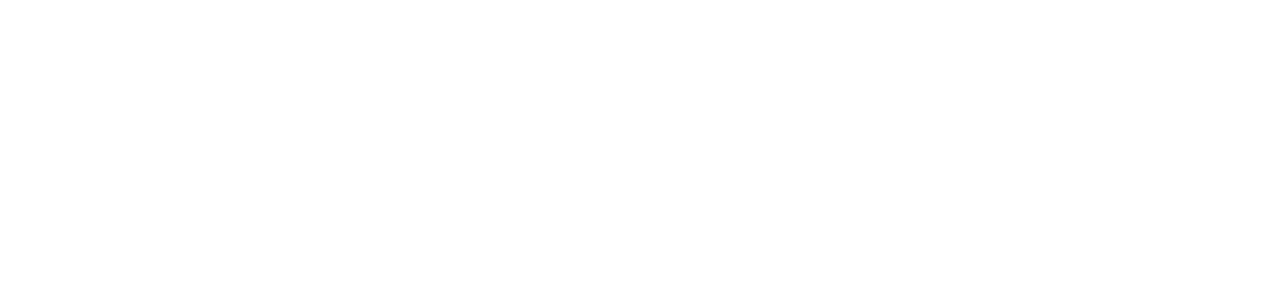
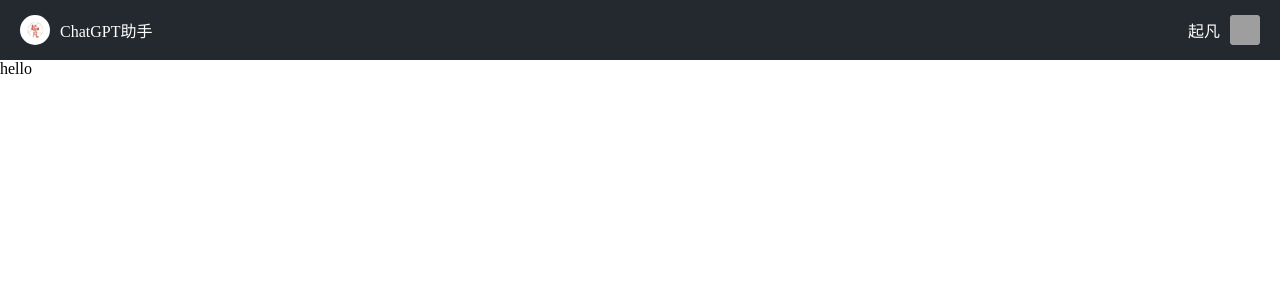
Before and after one commit to qifan777/chatgpt-assistant, a Vue app in the folder chatgpt-assistant-client/: page /home in a window 1280 px wide. Before the commit this address had no page. Shown: the top 300 px of the page. Built offline with nearby package versions, Linux system fonts and the light colour scheme; grey boxes are pictures that could not be loaded.

Commit message:
feat: 页面切换，页头

```diff
--- a/chatgpt-assistant-client/src/App.vue
+++ b/chatgpt-assistant-client/src/App.vue
@@ -14,28 +14,20 @@
 body {
   margin: 0;
 }
-.slide-enter-active,
-.slide-leave-active {
-  transition: all 0.75s ease-out;
+.slide-leave-active,
+.slide-enter-active {
+  transition: all 0.5s ease-out;
 }
 
-.slide-enter-to {
-  position: absolute;
-  right: 0;
+.slide-enter-to,
+.slide-leave-to {
+  opacity: 0;
+  transform: translateX(-100vw);
 }
 
-.slide-enter-from {
-  position: absolute;
-  right: -100%;
-}
-
-.slide-leave-to {
-  position: absolute;
-  left: -100%;
-}
-
+.slide-enter-from,
 .slide-leave-from {
-  position: absolute;
-  left: 0;
+  opacity: 1;
+  transform: translateX(0);
 }
 </style>
--- a/chatgpt-assistant-client/src/router/index.ts
+++ b/chatgpt-assistant-client/src/router/index.ts
@@ -1,14 +1,17 @@
 import { createRouter, createWebHistory } from 'vue-router'
 import HomeView from '../views/home/HomeView.vue'
+import IndexView from '@/views/index/IndexView.vue'
 
 const router = createRouter({
   history: createWebHistory(import.meta.env.BASE_URL),
   routes: [
     {
       path: '/',
-      name: 'home',
-      component: HomeView
+      component: IndexView,
+      redirect: 'home',
+      children: [{ path: 'home', component: HomeView }]
     },
+
     {
       path: '/login',
       name: 'login',
--- a/chatgpt-assistant-client/src/views/home/HomeView.vue
+++ b/chatgpt-assistant-client/src/views/home/HomeView.vue
@@ -1,12 +1,6 @@
 <script lang="ts" setup>
 import { onMounted } from 'vue'
-import { findUserById } from '@/api/user'
 import router from '@/router'
-
-onMounted(() => {
-  // findUserById('1')
-  setTimeout(() => router.push('/login'), 1000)
-})
 </script>
 <template>
   <div>hello</div>
--- /dev/null
+++ b/chatgpt-assistant-client/src/views/index/IndexView.vue
@@ -0,0 +1,66 @@
+<script setup lang="ts"></script>
+
+<template>
+  <div class="index-view">
+    <div>
+      <div class="header-wrapper">
+        <div class="header">
+          <div class="logo-wrapper">
+            <img class="logo" src="@/assets/logo.jpg" />
+            <div>ChatGPT助手</div>
+          </div>
+          <div class="avatar-wrapper">
+            <div class="nickname">{{ '起凡' }}</div>
+            <el-dropdown>
+              <el-avatar
+                src="https://www.jarcheng.top/images/logo.jpg"
+                :size="30"
+                shape="square"
+              ></el-avatar>
+              <template #dropdown>
+                <el-dropdown-menu>
+                  <el-dropdown-item> 我的信息 </el-dropdown-item>
+                </el-dropdown-menu>
+              </template>
+            </el-dropdown>
+          </div>
+        </div>
+      </div>
+      <el-container>
+        <router-view></router-view>
+      </el-container>
+    </div>
+  </div>
+</template>
+
+<style lang="scss" scoped>
+.header-wrapper {
+  height: 60px;
+  width: 100%;
+  background-color: rgb(36, 41, 47);
+  .header {
+    display: flex;
+    justify-content: space-between;
+    height: 100%;
+    color: white;
+    padding: 0 20px;
+    .logo-wrapper {
+      display: flex;
+      align-items: center;
+      .logo {
+        width: 30px;
+        height: auto;
+        margin-right: 10px;
+        border-radius: 15px;
+      }
+    }
+    .avatar-wrapper {
+      display: flex;
+      align-items: center;
+      .nickname {
+        margin-right: 10px;
+      }
+    }
+  }
+}
+</style>
--- a/chatgpt-assistant-client/src/views/login/LoginView.vue
+++ b/chatgpt-assistant-client/src/views/login/LoginView.vue
@@ -3,7 +3,6 @@
 import { User } from '../../../typings'
 import { loginUser } from '@/api/user'
 import router from '@/router'
-
 const loginForm = reactive<Partial<User>>({ username: '', password: '' })
 // 登录面板过渡效果
 const showPanel = ref(false)
```
Also changed, not shown: chatgpt-assistant-client/src/assets/logo.jpg (added).
